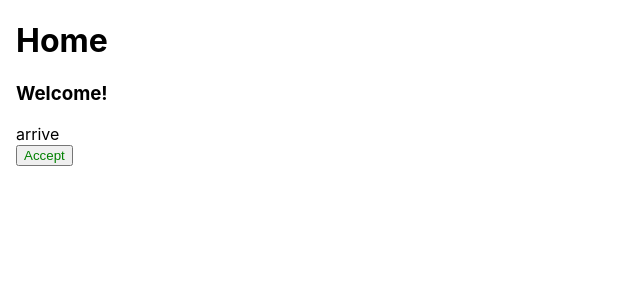
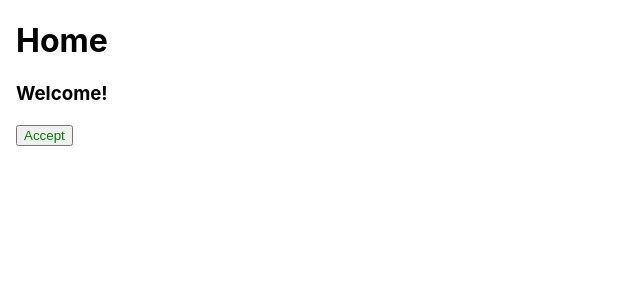
Before and after one commit to CarlosPumar/React_Boilerplate, a React (Create React App) app: page /home in a window 1280 px wide. Shown: the top 300 px of the page, without its empty margins (0-640 px from the left). Built offline with nearby package versions, Linux system fonts and the light colour scheme.

Commit message:
delete earrive div in Home page

```diff
--- a/src/pagesComponents/Home.js
+++ b/src/pagesComponents/Home.js
@@ -5,7 +5,6 @@ const Home = () => {
     <>
       <h1>Home</h1>
       <h3>Welcome!</h3>
-      <div>arrive</div>
       <AcceptButton />
     </>
   );
```
